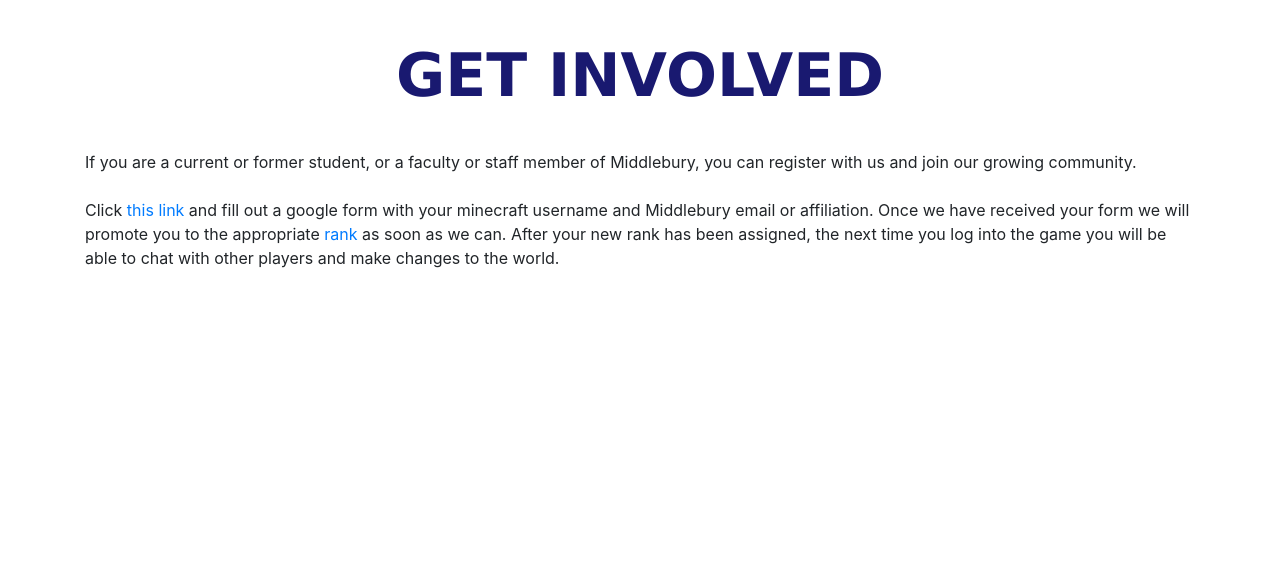
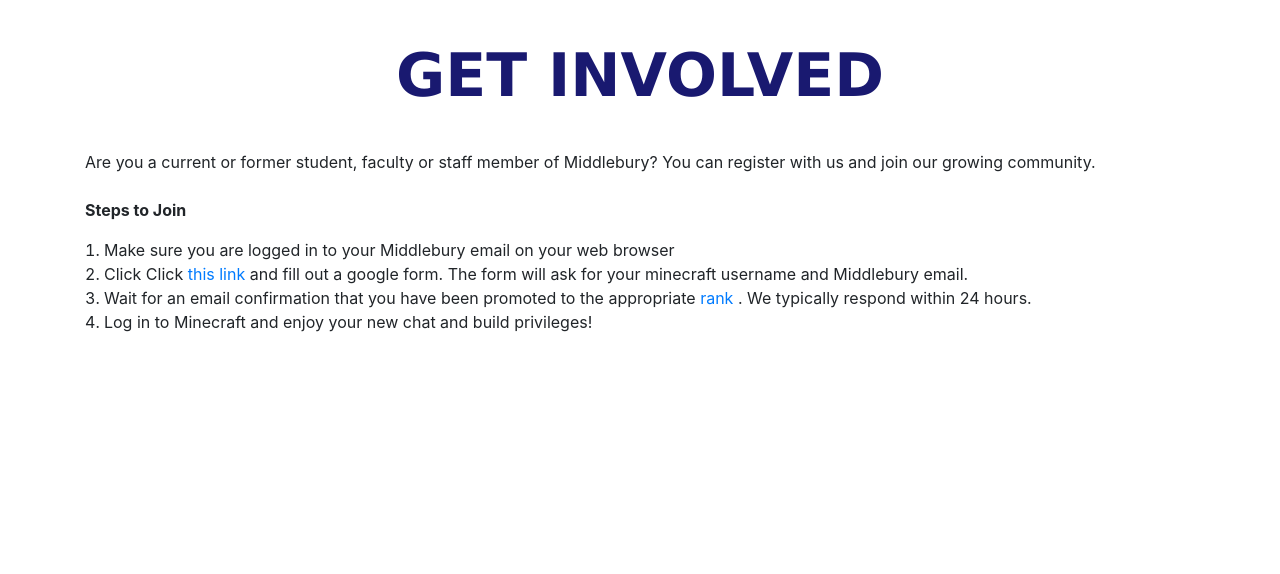
Before and after one commit to MiddCraft/Web, a Flask app: page /join in a window 1280 px wide. Shown: the part 108-682 px from the top of the page. Run offline with Flask 2, Linux system fonts and the light colour scheme; some libraries are stand-ins or nearby versions.

Commit message:
get involved list

```diff
--- a/templates/join.html
+++ b/templates/join.html
@@ -42,6 +42,13 @@
       font-weight: bold;
     }
 
+    ul.num {
+  list-style-type: decimal;
+  list-style-position: inside;
+  margin: 0;
+  padding: 0;
+}
+
 
   </style>
 
@@ -58,12 +65,19 @@
   <div class="container">
 
     <span class="row">
-      <p>
-    If you are a current or former student, or a faculty or staff member of Middlebury, you can register with us and join our growing community.
+    <p>
+    Are you a current or former student, faculty or staff member of Middlebury? You can register with us and join our growing community.
 <br>
 <br>
-Click <a href="https://docs.google.com/forms/d/e/1FAIpQLScZ_6EKHimFvK860bejp5jyF3LxcQxOq0EtpP6rWDlJ4hspmg/viewform?usp=sf_link">this link</a> and fill out a google form with your minecraft username and Middlebury email or affiliation. Once we have received your form we will promote you to the appropriate <a href="rank">rank</a> as soon as we can. After your new rank has been assigned, the next time you log into the game you will be able to chat with other players and make changes to the world.
-  </p>
+<b>Steps to Join</b>
+<br>
+</p>
+<ul class="num">
+  <li>Make sure you are logged in to your Middlebury email on your web browser</li>
+  <li>Click Click <a href="https://docs.google.com/forms/d/e/1FAIpQLScZ_6EKHimFvK860bejp5jyF3LxcQxOq0EtpP6rWDlJ4hspmg/viewform?usp=sf_link">this link</a> and fill out a google form. The form will ask for your minecraft username and Middlebury email.</li>
+  <li>Wait for an email confirmation that you have been promoted to the appropriate <a href="rank">rank</a> . We typically respond within 24 hours.</li>
+  <li> Log in to Minecraft and enjoy your new chat and build privileges!</li>
+</ul>
   </span>
   </div>
 
```
